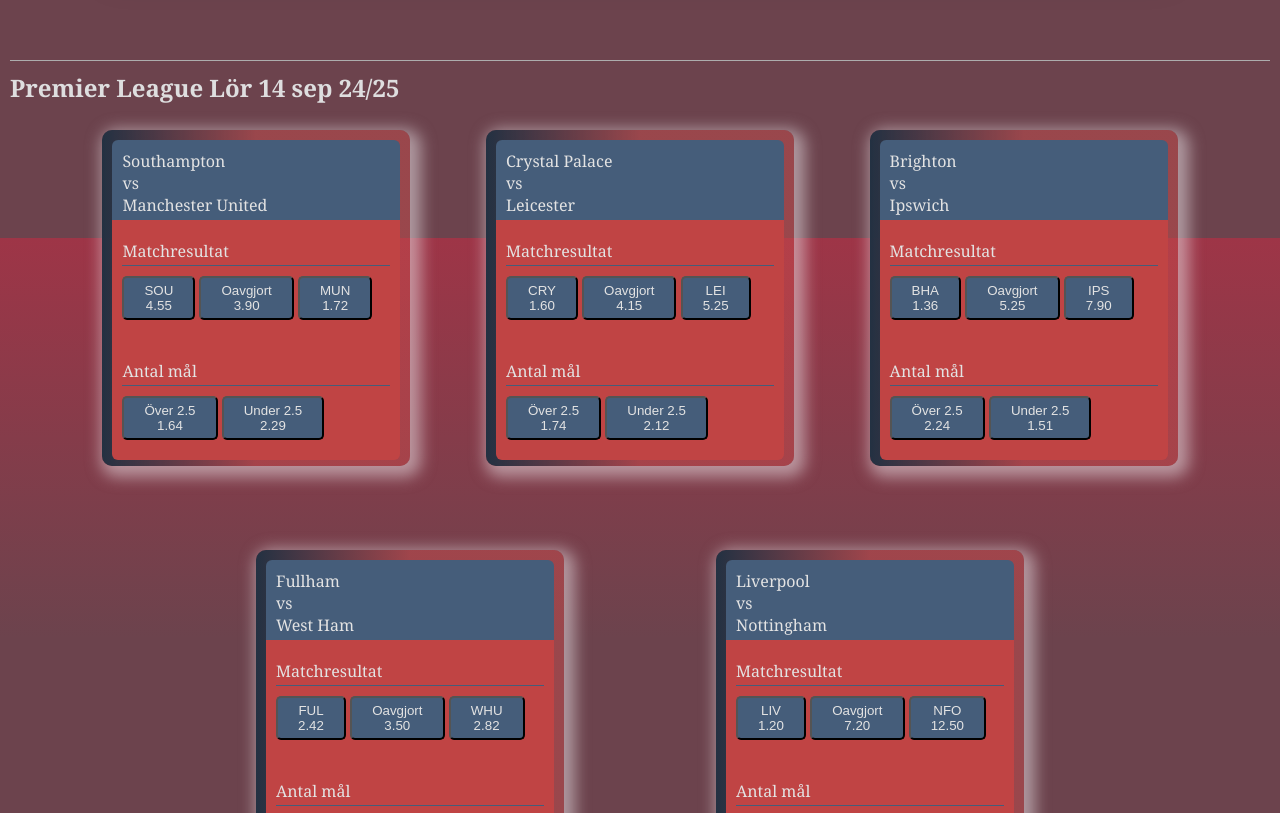
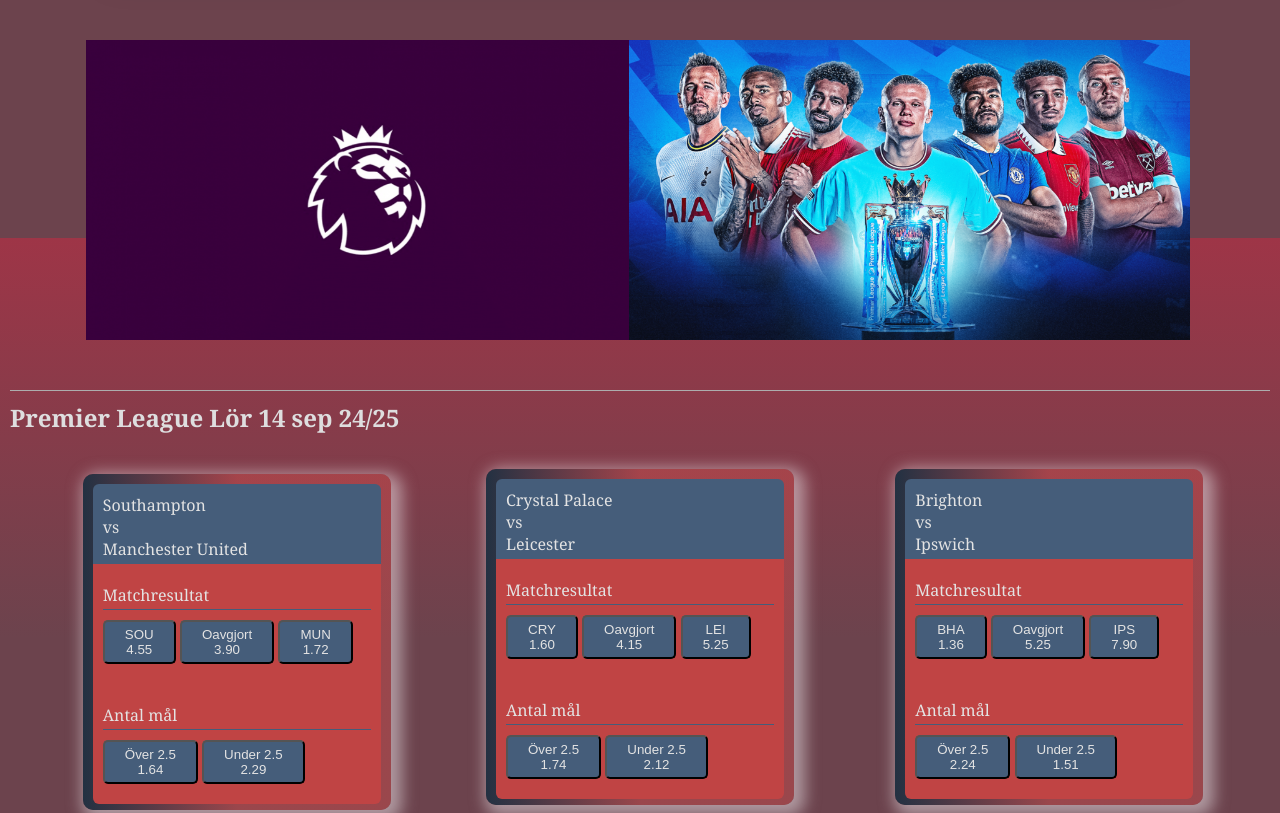
Before and after one commit to OzzoDev/FJSX24Bootcamp, a plain HTML site: page index.html in a window 1280 px wide. Shown: the part 562-1375 px from the top of the page. Drawn offline with Linux system fonts and the light colour scheme.

Commit message:
This weak boilerroom exercise done

```diff
--- a/index.html
+++ b/index.html
@@ -33,6 +33,11 @@
 
           <p>Om du har några frågor, tveka inte att kontakta vår kundtjänst. Lycka till och må bästa laget vinna!</p>
         </article>
+      </section>
+
+      <section class="images">
+        <img src="pl.png" alt="Premier league logo" id="image1" />
+        <img src="plPlayers.png" alt="Premier league players" id="image2" />
       </section>
 
       <section class="matches">
--- a/styles.css
+++ b/styles.css
@@ -59,12 +59,6 @@ nav {
   color: rgb(180, 178, 178);
   border-bottom: 1px solid rgb(180, 178, 178);
 }
-
-main {
-  width: 100%;
-  height: 3230px;
-}
-
 .welcome {
   margin-top: 40px;
   padding: 20px;
@@ -111,7 +105,22 @@ main {
   font-weight: 600;
 }
 
+.images {
+  top: 40px;
+  position: relative;
+  width: 100%;
+  outline: 1px solid white;
+  outline-offset: -10px;
+}
+
+.images img {
+  display: block;
+  width: 100%;
+  /* object-fit: contain; */
+}
+
 .matches {
+  /* position: relative; */
   padding: 10px;
 }
 
@@ -129,6 +138,7 @@ main {
   width: 288px;
   margin: auto;
   height: 316px;
+  z-index: 1;
   margin-bottom: 80px;
   border-radius: 10px;
   box-shadow: 5px 5px 15px 6px rgba(242, 237, 242, 0.5);
@@ -250,6 +260,40 @@ footer::before {
   .nav-list-item:nth-child(n + 2) .nav-link {
     margin-left: 30px;
   }
+
+  .welcome article {
+    max-width: 90%;
+  }
+
+  .images {
+    position: relative;
+    margin: auto;
+    width: min(100%, 1100px);
+    height: 300px;
+    margin-bottom: 30px;
+  }
+
+  #image1 {
+    position: absolute;
+    left: 0;
+    width: 51%;
+  }
+
+  #image2 {
+    position: absolute;
+    right: 0;
+    width: 51%;
+  }
+
+  .images img {
+    position: relative;
+    width: 400px;
+    height: 300px;
+    margin-left: -4px;
+  }
+  .matches {
+    position: relative;
+  }
   .footer-links {
     max-width: 70%;
     margin: auto;
@@ -261,74 +305,56 @@ footer::before {
 }
 
 @media (min-width: 768px) and (max-width: 1024px) {
-  main {
-    height: 1720px;
-  }
   .welcome article {
     max-width: 80%;
   }
-  .matches {
-    position: relative;
-  }
-  .match {
-    position: absolute;
-  }
   #match1 {
-    left: 7%;
-    top: 130px;
+    left: -25%;
+    top: 10px;
   }
   #match2 {
-    right: 7%;
-    top: 130px;
+    position: absolute;
+    right: 6%;
+    top: 139px;
   }
   #match3 {
-    left: 7%;
-    top: 510px;
+    left: -25%;
+    top: -10px;
   }
   #match4 {
-    right: 7%;
-    top: 510px;
+    position: absolute;
+    right: 6%;
+    top: 535px;
   }
   #match5 {
-    left: 50%;
-    transform: translate(-50%);
-    top: 890px;
+    top: -30px;
   }
 }
 
 @media (min-width: 1025px) and (max-width: 1440px) {
-  main {
-    height: 1300px;
-  }
   .welcome article {
     max-width: 90%;
   }
-  .matches {
-    position: relative;
-  }
-  .match {
-    position: absolute;
-  }
   #match1 {
-    left: 8%;
-    top: 130px;
+    left: -25%;
+    top: 10px;
   }
   #match2 {
-    right: 8%;
-    top: 130px;
+    position: absolute;
+    right: 6%;
+    top: 139px;
   }
   #match3 {
-    left: 50%;
-    transform: translate(-50%);
-    top: 130px;
+    left: -25%;
+    top: -10px;
   }
   #match4 {
-    right: 20%;
-    top: 550px;
+    position: absolute;
+    right: 6%;
+    top: 535px;
   }
   #match5 {
-    left: 20%;
-    top: 550px;
+    top: -30px;
   }
   .footer-links {
     text-align: center;
@@ -343,39 +369,61 @@ footer::before {
   }
 }
 
-@media (min-width: 1441px) {
+@media (min-width: 1120px) and (max-width: 1599px) {
+  #match1 {
+    left: -32%;
+    top: 10px;
+  }
+  #match2 {
+    position: absolute;
+    right: 6%;
+    top: 139px;
+  }
+  #match3 {
+    position: absolute;
+    left: 50%;
+    transform: translateX(-50%);
+    top: 139px;
+  }
+  #match4 {
+    position: absolute;
+    right: 21%;
+    top: 535px;
+  }
+  #match5 {
+    left: -16%;
+    top: -10px;
+  }
+}
+
+@media (min-width: 1600px) {
   main {
-    height: 1300px;
+    margin-bottom: 80px;
   }
   .welcome article {
     max-width: 90%;
   }
-  .matches {
-    position: relative;
-  }
-  .match {
-    position: absolute;
-  }
   #match1 {
-    left: 8%;
-    top: 130px;
+    left: -36%;
+    top: 10px;
   }
   #match2 {
-    right: 8%;
-    top: 130px;
+    position: absolute;
+    right: 6%;
+    top: 139px;
   }
   #match3 {
-    left: 30%;
-    top: 130px;
+    position: absolute;
+    right: 30%;
+    top: 139px;
   }
   #match4 {
-    right: 30%;
-    top: 130px;
+    position: absolute;
+    left: 30%;
+    top: 139px;
   }
   #match5 {
-    left: 50%;
-    transform: translateX(-50%);
-    top: 550px;
+    top: 50px;
   }
   .footer-links {
     margin: auto;
```
Also changed, not shown: pl.png (added), plPlayers.png (added).
